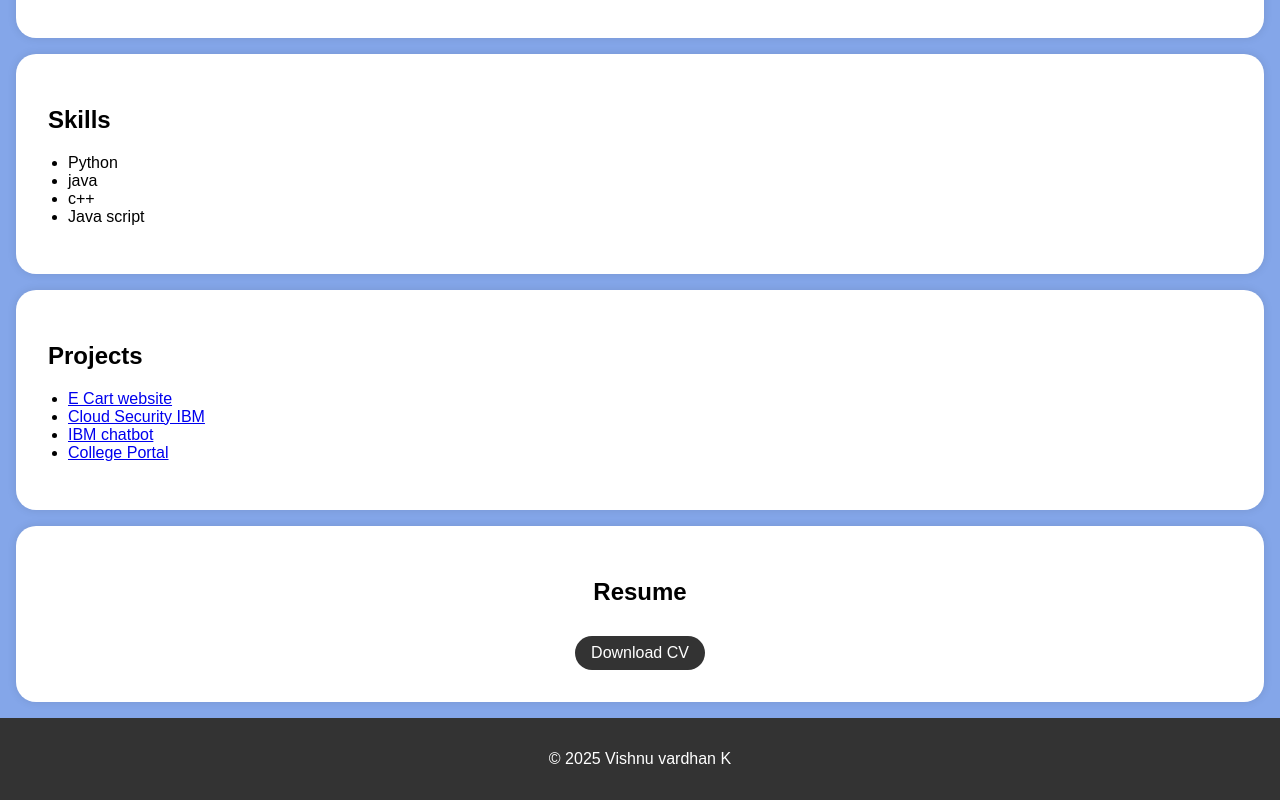
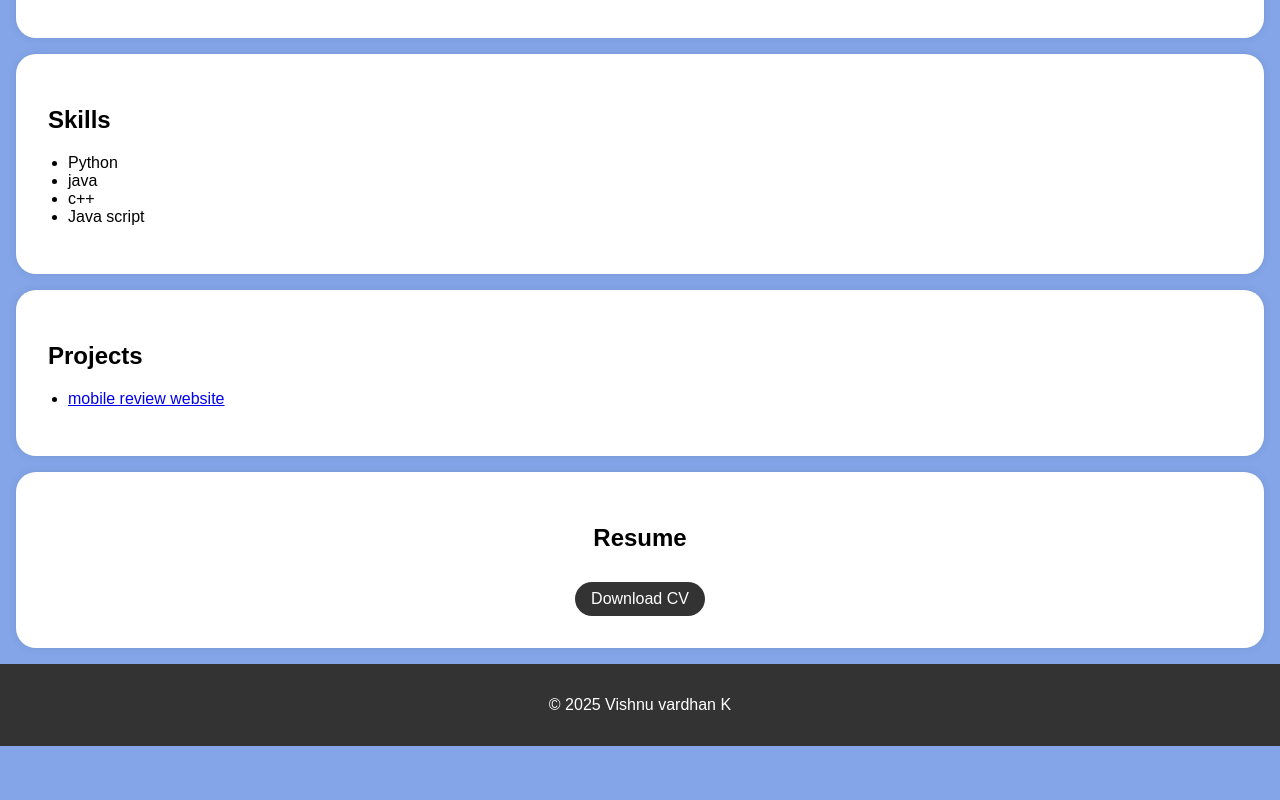
Before and after one commit to vishnu200520/Portfolio-, a plain HTML site: page index.html in a window 1280 px wide. Shown: the part 610-1410 px from the top of the page. After the commit the page ends 1356 px from the top, so only its background shows below. Drawn offline with Linux system fonts and the light colour scheme.

Commit message:
Update index.html

```diff
--- a/index.html
+++ b/index.html
@@ -152,10 +152,10 @@ https://rakesh2005.neocities.org/1/IMG-20250321-WA0007.jpg
         <div class="section-content">
             <h2>Projects</h2>
             <ul>
-                <li><a href="#">E Cart website</a></li>
-                <li><a href="#">Cloud Security IBM</a></li>
-                <li><a href="#">IBM chatbot</a></li>
-                <li><a href="#">College Portal</a></li>
+                <li><a href="
+                        https://vishnu200520.github.io/iPhone-/
+                        ">mobile review website</a></li>
+
                 <!-- Add more project links here -->
             </ul>
         </div>
```
